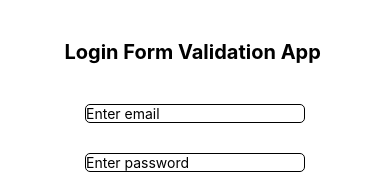
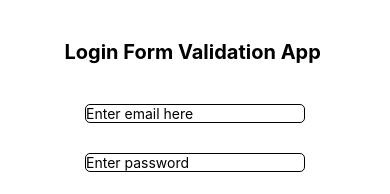
Before and after one commit to Mansoorali121/React-Native-Interview-Preparation, a React Native app: screen / in a window 390 px wide. Shown: the top 194 px of the page. Built offline with nearby package versions, Linux system fonts and the light colour scheme.

Commit message:
updation

```diff
--- a/App.js
+++ b/App.js
@@ -424,7 +424,7 @@ const App = () => {
       <Text style={styles.title}>Login Form Validation App </Text>
       <View style={styles.formcontainer}>
         <TextInput
-          placeholder="Enter email"
+          placeholder="Enter email here"
           style={styles.input}
           value={email}
           onChangeText={setEmail}
```
